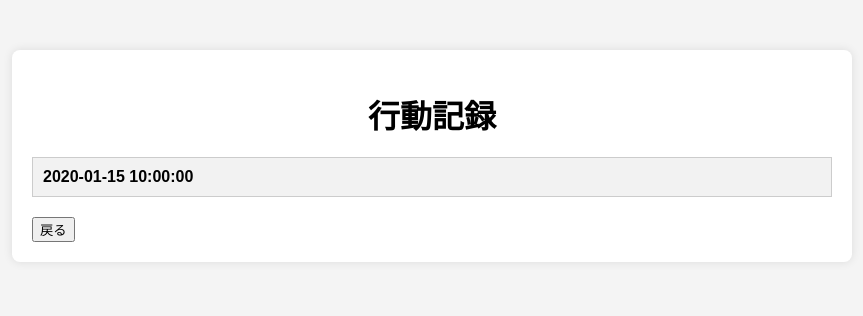
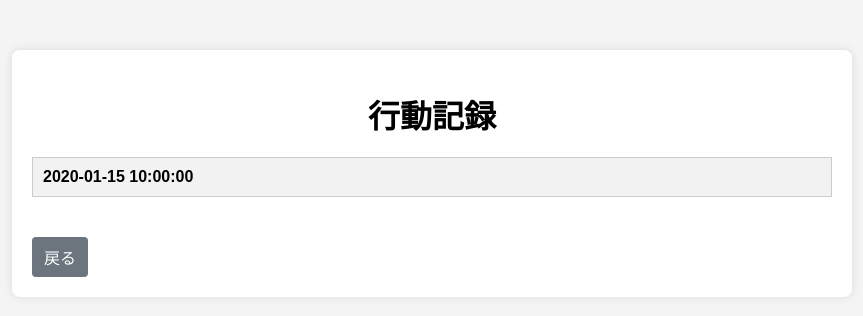
Before and after one commit to tomohisa847/DBproject, a Flask app: template templates/show-actionlog.html in a window 1280 px wide. Shown: the top 316 px of the page, without its empty margins (208-1071 px from the left). Run offline with Flask 3, Linux system fonts and the light colour scheme; the visitor is signed in with stand-in values (Sample User, id 1); tables that the repository leaves empty hold one stand-in row (values such as "Sample post"); the template is opened without the code that fills it: most values are stand-ins (such as "Sample title", 1, 10 or a date in 2020).

Commit message:
見た目変えた

```diff
--- a/templates/show-actionlog.html
+++ b/templates/show-actionlog.html
@@ -21,6 +21,7 @@
             border-radius: 8px;
             box-shadow: 0 0 10px rgba(0, 0, 0, 0.1);
         }
+
         .record-table h1 {
             text-align: center;
             margin-bottom: 20px;
@@ -52,9 +53,26 @@
         .expandable {
             cursor: pointer;
         }
+
+        .back-button {
+            background-color: #6c757d;
+            color: white;
+            padding: 8px 12px;
+            border: none;
+            border-radius: 4px;
+            cursor: pointer;
+            text-decoration: none;
+            display: inline-block;
+            text-align: center;
+            margin-top: 20px;
+        }
+
+        .back-button:hover {
+            background-color: #5a6268;
+        }
     </style>
 </head>
-<!--　record[]の部分を変更して下さい -->
+
 <body>
     <div class="record-table">
         <h1>行動記録</h1>
@@ -68,7 +86,7 @@
                     <table>
                         <tr>
                             <th>時間</th>
-                                    <td>{{ record['start_time'] }} ～ {{ record['end_time'] }}</td> <!-- 'start_time' と 'end_time' は実際のカラム名に変更 -->
+                            <td>{{ record['start_time'] }} ～ {{ record['end_time'] }}</td>
                         </tr>
                         <tr>
                             <th>場所</th>
@@ -82,22 +100,22 @@
                         </tr>
                         <tr>
                             <th>移動方法</th>
-                                    <td>{{ record['transport_method'] }}</td> <!-- 'transport_method' は実際のカラム名に変更 -->
+                            <td>{{ record['transport_method'] }}</td>
                         </tr>
                         <tr>
                             <th>同行者</th>
-                                    <td>{{ record['companion'] if record['companion'] else "なし" }}</td> <!-- 'companion' は実際のカラム名に変更 -->
+                            <td>{{ record['companion'] if record['companion'] else "なし" }}</td>
                         </tr>
                         <tr>
                             <th>特記事項</th>
-                                    <td>{{ record['special_notes'] }}</td> <!-- 'notes' は実際のカラム名に変更 -->
+                            <td>{{ record['special_notes'] }}</td>
                         </tr>
                     </table>
                 </td>
             </tr>
             {% endfor %}
         </table>
-                <a href="/"><button>戻る</button></a>
+        <a href="/" class="back-button">戻る</a>
     </div>
 
     <script>
--- a/templates/top.html
+++ b/templates/top.html
@@ -53,6 +53,11 @@
         a.output {
             flex-grow: 0;
             border-radius: 50px;
+            background-color: #74dff1; /* 青色にする */
+            color: #000; /* 文字色を黒にする */
+        }
+        a.output:hover {
+            background-color: #03627a; /* ホバー時の色を少し濃くする */
         }
         a:hover {
             background-color: #ccc;
```
Also changed, not shown: templates/send-infect.html (line endings or trailing spaces). Lines whose indentation alone changed are shown as unchanged.
